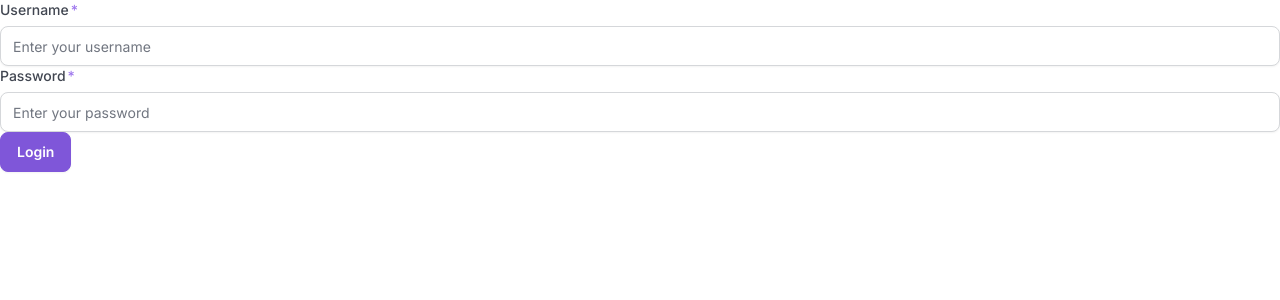
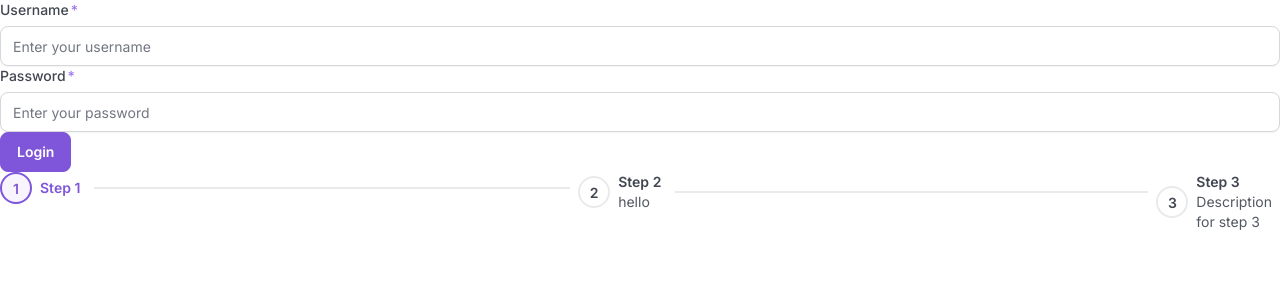
Before and after one commit to ostojics/foredeck, a React (Vite) app in the folder apps/web/: page /login in a window 1280 px wide. Shown: the top 300 px of the page. Built offline with nearby package versions, Linux system fonts and the light colour scheme.

Commit message:
add stepper

```diff
--- /dev/null
+++ b/apps/web/src/components/stepper/stepper.module.scss
@@ -0,0 +1,92 @@
+.stepper {
+  display: flex;
+  width: 100%;
+  align-items: flex-start;
+
+  &__step {
+    display: flex;
+    flex: 1;
+    align-items: center;
+    position: relative;
+
+    &:last-child {
+      flex: 0;
+    }
+  }
+
+  &__container {
+    display: flex;
+    align-items: center;
+    gap: var(--spacing-md);
+    position: relative;
+    z-index: 1;
+    background-color: var(--bg-primary);
+    padding-right: var(--spacing-md);
+  }
+
+  &__icon {
+    display: flex;
+    align-items: center;
+    justify-content: center;
+    width: 2rem;
+    height: 2rem;
+    border-radius: var(--radius-full);
+    border: 2px solid var(--gray-200);
+    background-color: var(--base-white);
+    color: var(--text-secondary);
+    font-weight: 600;
+    font-size: 0.875rem;
+    transition: all 0.2s ease;
+    flex-shrink: 0;
+
+    &--active {
+      border-color: var(--brand-600);
+      color: var(--brand-600);
+      background-color: var(--brand-50);
+    }
+
+    &--completed {
+      border-color: var(--brand-600);
+      background-color: var(--brand-600);
+      color: var(--base-white);
+    }
+  }
+
+  &__content {
+    display: flex;
+    flex-direction: column;
+  }
+
+  &__title {
+    font-size: 0.875rem;
+    font-weight: 600;
+    color: var(--text-secondary);
+    line-height: 1.25rem;
+
+    &--active {
+      color: var(--brand-600);
+    }
+
+    &--completed {
+      color: var(--text-primary);
+    }
+  }
+
+  &__description {
+    font-size: 0.875rem;
+    color: var(--text-tertiary);
+    line-height: 1.25rem;
+  }
+
+  &__line {
+    flex: 1;
+    height: 2px;
+    background-color: var(--gray-200);
+    margin-left: var(--spacing-sm);
+    margin-right: var(--spacing-md);
+
+    &--completed {
+      background-color: var(--brand-600);
+    }
+  }
+}
--- /dev/null
+++ b/apps/web/src/components/stepper/stepper.tsx
@@ -0,0 +1,60 @@
+import * as React from 'react';
+import clsx from 'clsx';
+import styles from './stepper.module.scss';
+import {Check} from '@/icons/check';
+
+export interface Step {
+  title: string;
+  description?: string;
+}
+
+export interface StepperProps extends React.ComponentProps<'div'> {
+  steps: Step[];
+  currentStep: number;
+}
+
+export const Stepper = React.forwardRef<HTMLDivElement, StepperProps>(
+  ({className, steps, currentStep, ...props}, ref) => {
+    return (
+      <div ref={ref} className={clsx(styles.stepper, className)} {...props}>
+        {steps.map((step, index) => {
+          const activeStepIndex = currentStep - 1;
+          const isCompleted = index < activeStepIndex;
+          const isActive = index === activeStepIndex;
+          const isLast = index === steps.length - 1;
+
+          return (
+            <div key={step.title} className={styles['stepper__step']}>
+              <div className={styles['stepper__container']}>
+                <div
+                  className={clsx(
+                    styles['stepper__icon'],
+                    isActive && styles['stepper__icon--active'],
+                    isCompleted && styles['stepper__icon--completed'],
+                  )}
+                >
+                  {isCompleted ? <Check /> : <span>{index + 1}</span>}
+                </div>
+                <div className={styles['stepper__content']}>
+                  <span
+                    className={clsx(
+                      styles['stepper__title'],
+                      isActive && styles['stepper__title--active'],
+                      isCompleted && styles['stepper__title--completed'],
+                    )}
+                  >
+                    {step.title}
+                  </span>
+                  {step.description && <span className={styles['stepper__description']}>{step.description}</span>}
+                </div>
+              </div>
+              {!isLast && (
+                <div className={clsx(styles['stepper__line'], isCompleted && styles['stepper__line--completed'])} />
+              )}
+            </div>
+          );
+        })}
+      </div>
+    );
+  },
+);
--- /dev/null
+++ b/apps/web/src/icons/check.tsx
@@ -0,0 +1,15 @@
+import {SVGProps} from 'react';
+
+export const Check = (props: SVGProps<SVGSVGElement>) => {
+  return (
+    <svg xmlns="http://www.w3.org/2000/svg" width="12" height="12" fill="none" viewBox="0 0 12 12" {...props}>
+      <path
+        stroke={props.fill ?? '#fff'}
+        d="M10 3 4.5 8.5 2 6"
+        strokeLinecap="round"
+        strokeLinejoin="round"
+        strokeWidth="2"
+      />
+    </svg>
+  );
+};
--- a/apps/web/src/modules/auth/components/login-form.tsx
+++ b/apps/web/src/modules/auth/components/login-form.tsx
@@ -4,6 +4,7 @@ import {Button} from '@/components/button/button';
 import {FormLabel} from '@/components/form-label/form-label';
 import {FormControl} from '@/components/form-control/form-control';
 import {FormErrorMessage} from '@/components/form-error-message/form-error-message';
+import {Stepper} from '@/components/stepper/stepper';
 
 const LoginPage = () => {
   const {
@@ -40,6 +41,15 @@ const LoginPage = () => {
 
         <Button type="submit">Login</Button>
       </form>
+
+      <Stepper
+        steps={[
+          {title: 'Step 1'},
+          {title: 'Step 2', description: 'hello'},
+          {title: 'Step 3', description: 'Description for step 3'},
+        ]}
+        currentStep={1}
+      />
     </section>
   );
 };
```
